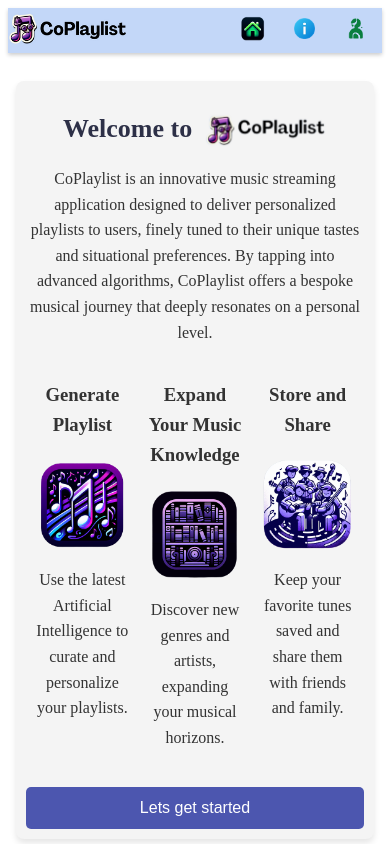
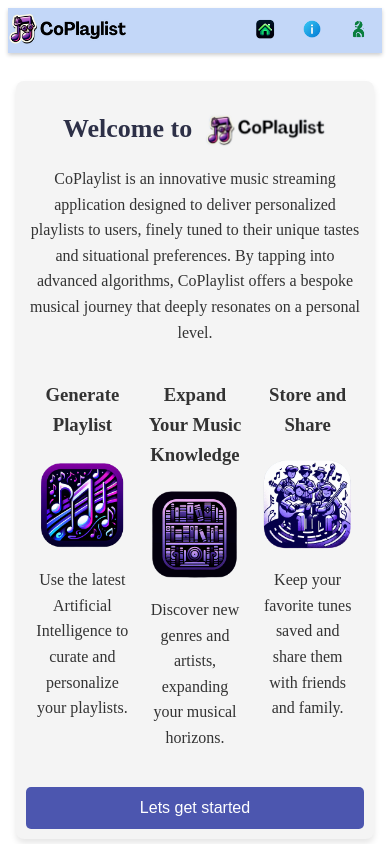
Before and after one commit to WuTangLan1/coplaylist, a Vue app: page / in a window 390 px wide. Shown: the top 844 px of the page. Built offline with nearby package versions, Linux system fonts and the light colour scheme; no server answers.

Commit message:
Fixed font sizing for header nav links

```diff
--- a/src/components/homeDir/topHeader.vue
+++ b/src/components/homeDir/topHeader.vue
@@ -92,6 +92,7 @@ export default {
 }
 
 
+
 .navigation {
   display: flex;
   gap: 0.4rem;
@@ -107,14 +108,14 @@ export default {
 }
 
 .nav-icon {
-  height: clamp(30px, 6vw, 45px);
+  height: clamp(20px, 6vw, 35px);
   width: auto;
   transition: transform 0.3s ease;
 }
 
 @media (max-width: 400px) {
   .nav-icon {
-      height: clamp(25px, 5vw, 45px);
+      height: clamp(20px, 3vw, 30px);
     }
 }
 
```
